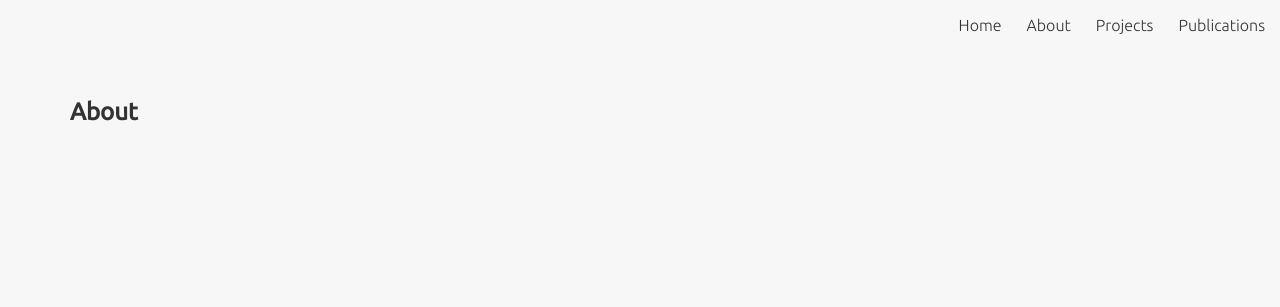
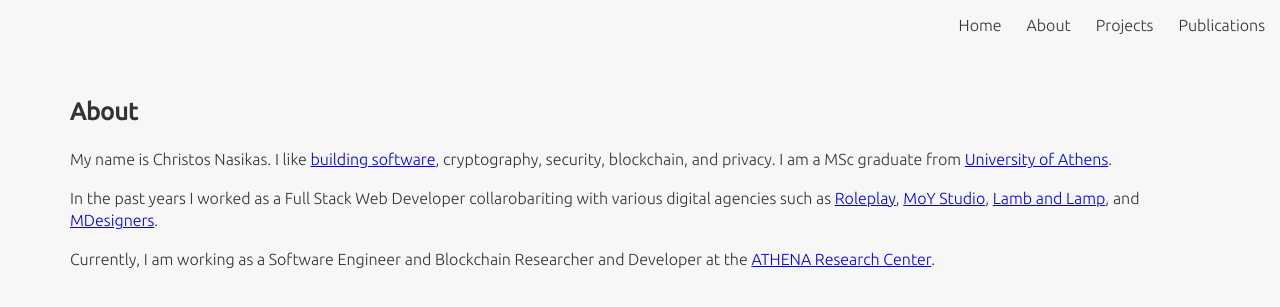
Before and after one commit to cnasikas/christosnasikas.com, a Jekyll site: the page built from about.html, in a window 1280 px wide. Shown: the top 307 px of the page. Built offline with Jekyll 4.4.1, drawn with Linux system fonts in a browser that asks for light colours; nearby versions of some CDN libraries.

Commit message:
First draft about page

```diff
--- a/about.html
+++ b/about.html
@@ -4,3 +4,22 @@ slug: about
 ---
 
 <h2>About</h2>
+
+<section>
+  <p>
+    My name is Christos Nasikas. I like <a href="https://github.com/cnasikas/"
+    target="_blank">building software</a>, cryptography, security, blockchain,
+    and privacy. I am a MSc graduate from <a href="http://di.uoa.gr/"
+    target="_blank">University of Athens</a>.
+  </p>
+  <p>
+      In the past years I worked as a Full Stack Web Developer collarobariting
+      with various digital agencies such as <a href="https://www.roleplay.gr/" target="_blank">Roleplay</a>,
+      <a href="http://moystudio.gr/en/" target="_blank">MoY Studio</a>, <a href="http://lambandlamp.com" target="_blank">Lamb and Lamp</a>, and
+      <a href="https://mdesigners.gr/en/home-en/" target="_blank">MDesigners</a>.
+  </p>
+  <p>
+    Currently, I am working as a Software Engineer and Blockchain Researcher and Developer at the
+    <a href="https://www.athena-innovation.gr/" target="_blank">ATHENA Research Center</a>.
+  </p>
+</section>
```
